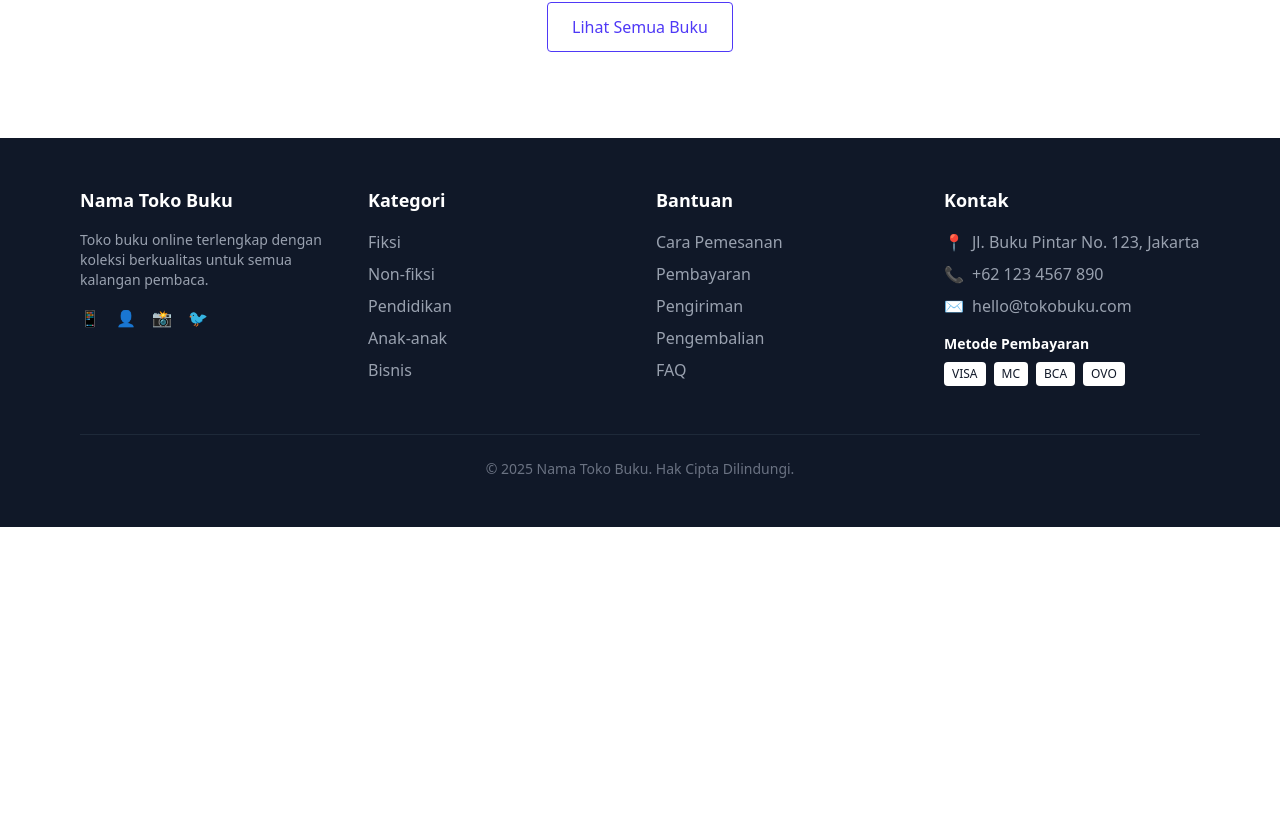
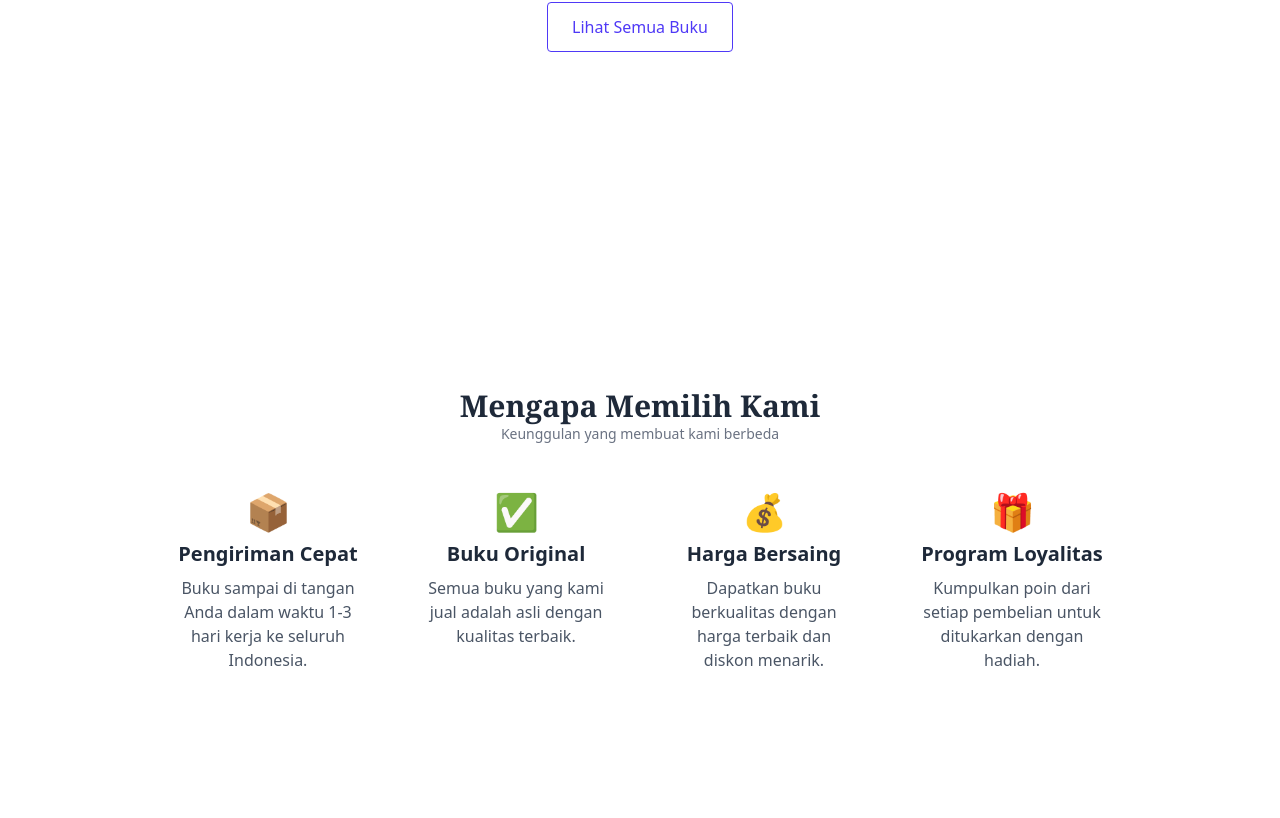
Before and after one commit to lbbmkrm/book-store, a Vue app in the folder frontend/: page / in a window 1280 px wide. Shown: the part 1622-2440 px from the top of the page. Before the commit the page ends 2149 px from the top, so only its background shows below. Built offline with nearby package versions, Linux system fonts and the light colour scheme.

Commit message:
why choose us section

```diff
--- /dev/null
+++ b/frontend/src/components/WhyChooseUsSection.vue
@@ -0,0 +1,51 @@
+<script setup>
+import { ref } from 'vue'
+const features = ref([
+  {
+    icon: '📦',
+    title: 'Pengiriman Cepat',
+    description: 'Buku sampai di tangan Anda dalam waktu 1-3 hari kerja ke seluruh Indonesia.',
+  },
+  {
+    icon: '✅',
+    title: 'Buku Original',
+    description: 'Semua buku yang kami jual adalah asli dengan kualitas terbaik.',
+  },
+  {
+    icon: '💰',
+    title: 'Harga Bersaing',
+    description: 'Dapatkan buku berkualitas dengan harga terbaik dan diskon menarik.',
+  },
+  {
+    icon: '🎁',
+    title: 'Program Loyalitas',
+    description: 'Kumpulkan poin dari setiap pembelian untuk ditukarkan dengan hadiah.',
+  },
+])
+</script>
+<template>
+  <section class="min-h-screen flex">
+    <div class="container flex flex-col w-[85%] md:w-[75%] mx-auto gap-8 self-center">
+      <div class="text-center">
+        <h3 class="text-3xl font-serif font-bold text-gray-800">Mengapa Memilih Kami</h3>
+        <p class="text-sm text-gray-500">Keunggulan yang membuat kami berbeda</p>
+      </div>
+      <div class="grid grid-cols-1 md:grid-cols-2 lg:grid-cols-4 gap-8">
+        <div
+          v-for="feature in features"
+          :key="features.title"
+          class="p-4 flex flex-col text-center gap-2"
+        >
+          <div class="text-4xl">{{ feature.icon }}</div>
+          <h3 class="text-xl font-semibold text-gray-800">{{ feature.title }}</h3>
+          <p class="text-gray-600">{{ feature.description }}</p>
+        </div>
+      </div>
+    </div>
+  </section>
+</template>
+<style scoped>
+/* * {
+  border: 1px solid red;
+} */
+</style>
--- a/frontend/src/views/HomeView.vue
+++ b/frontend/src/views/HomeView.vue
@@ -1,11 +1,13 @@
 <script setup>
 import HeroSection from '@/components/HeroSection.vue'
 import TopBookSection from '@/components/TopBookSection.vue'
+import WhyChooseUsSection from '@/components/WhyChooseUsSection.vue'
 </script>
 
 <template>
   <main>
     <HeroSection />
     <TopBookSection />
+    <WhyChooseUsSection />
   </main>
 </template>
```
